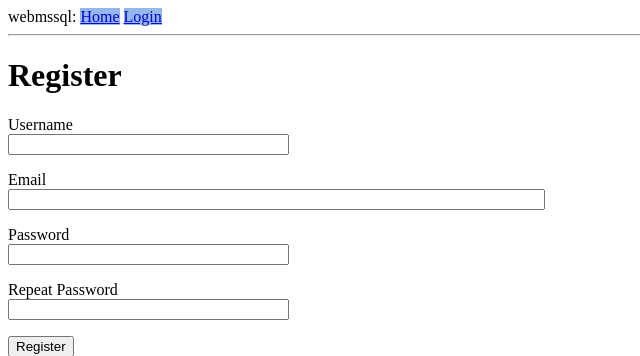
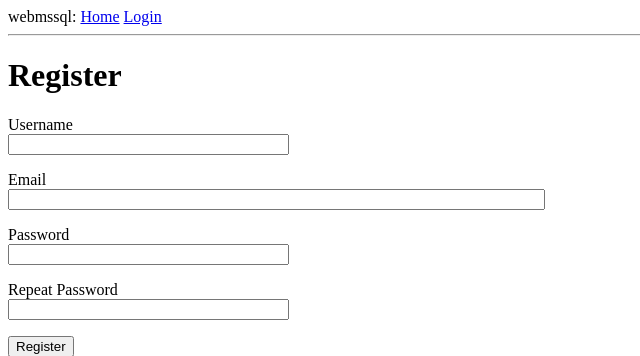
Before and after one commit to kvonch/flask_site, a Flask app: page /register in a window 1280 px wide. Shown: the top 356 px of the page, without its empty margins (0-640 px from the left). Run offline with Flask 2, Linux system fonts and the light colour scheme.

Commit message:
update css

```diff
--- /dev/null
+++ b/app/static/post.css
@@ -0,0 +1,3 @@
+table {
+	border: 1px solid black;
+}
--- a/app/templates/_post.html
+++ b/app/templates/_post.html
@@ -1,5 +1,6 @@
 <html>
 	<head>
+		<link rel="stylesheet" type="text/css" href="{{ url_for( 'static', filename='post.css' )}}">
 	</head>
 	<body>
 		<table>
--- a/app/templates/post.css
+++ /dev/null
@@ -1,4 +0,0 @@
-a {
-	background-color: #94B8E9;
-	text-align: center;
-}
--- a/app/templates/static/post.css
+++ /dev/null
@@ -1,4 +0,0 @@
-a {
-	background-color: #94B8E9;
-	text-align: center;
-}
```
Also changed, not shown: app.db.
